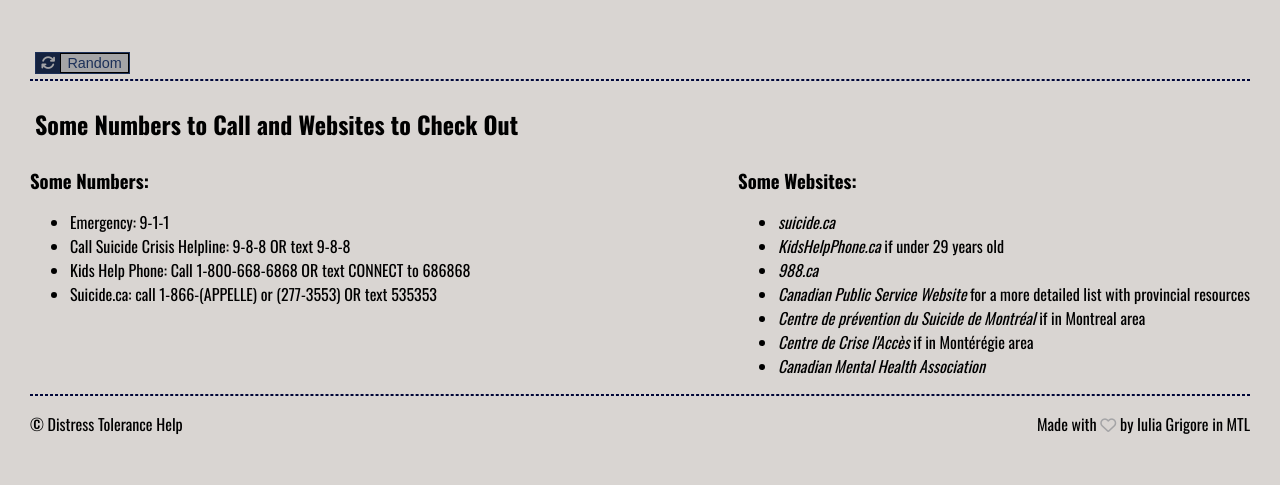
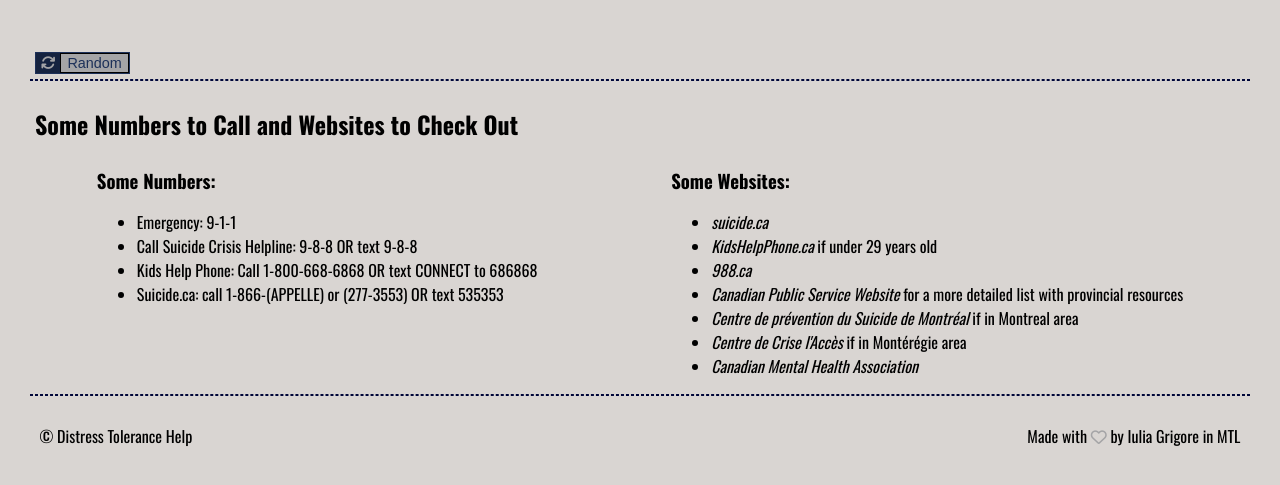
Before and after one commit to iuliaGrig/msgGenCode, a plain HTML site: page index.html in a window 1280 px wide. Shown: the part 605-1090 px from the top of the page. Drawn offline with nearby package versions, Linux system fonts and the light colour scheme.

Commit message:
Update css

```diff
--- a/index.css
+++ b/index.css
@@ -106,7 +106,7 @@ aside {
     flex-direction: row;
     justify-content: space-between;
     width: 100%;
-    margin:  0.75 0.6rem;
+    margin:  0.75rem 0.6rem;
 }
 
 .divider {
@@ -139,7 +139,7 @@ a:hover {
 #num-sites {
     display: flex;
     flex-direction: row;
-    justify-content: space-between;
+    justify-content: space-around;
     flex-wrap: wrap;
 }
 
```
